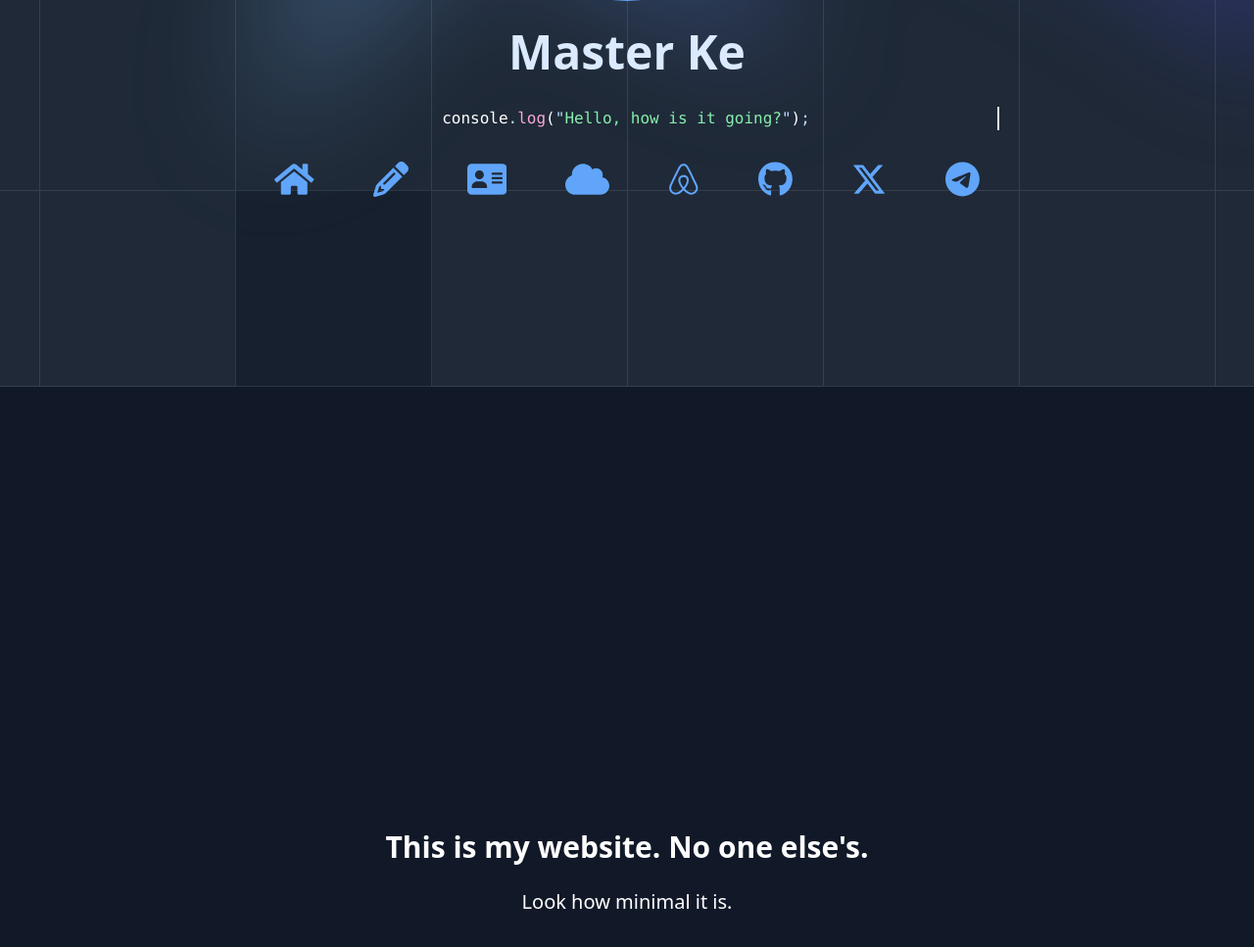
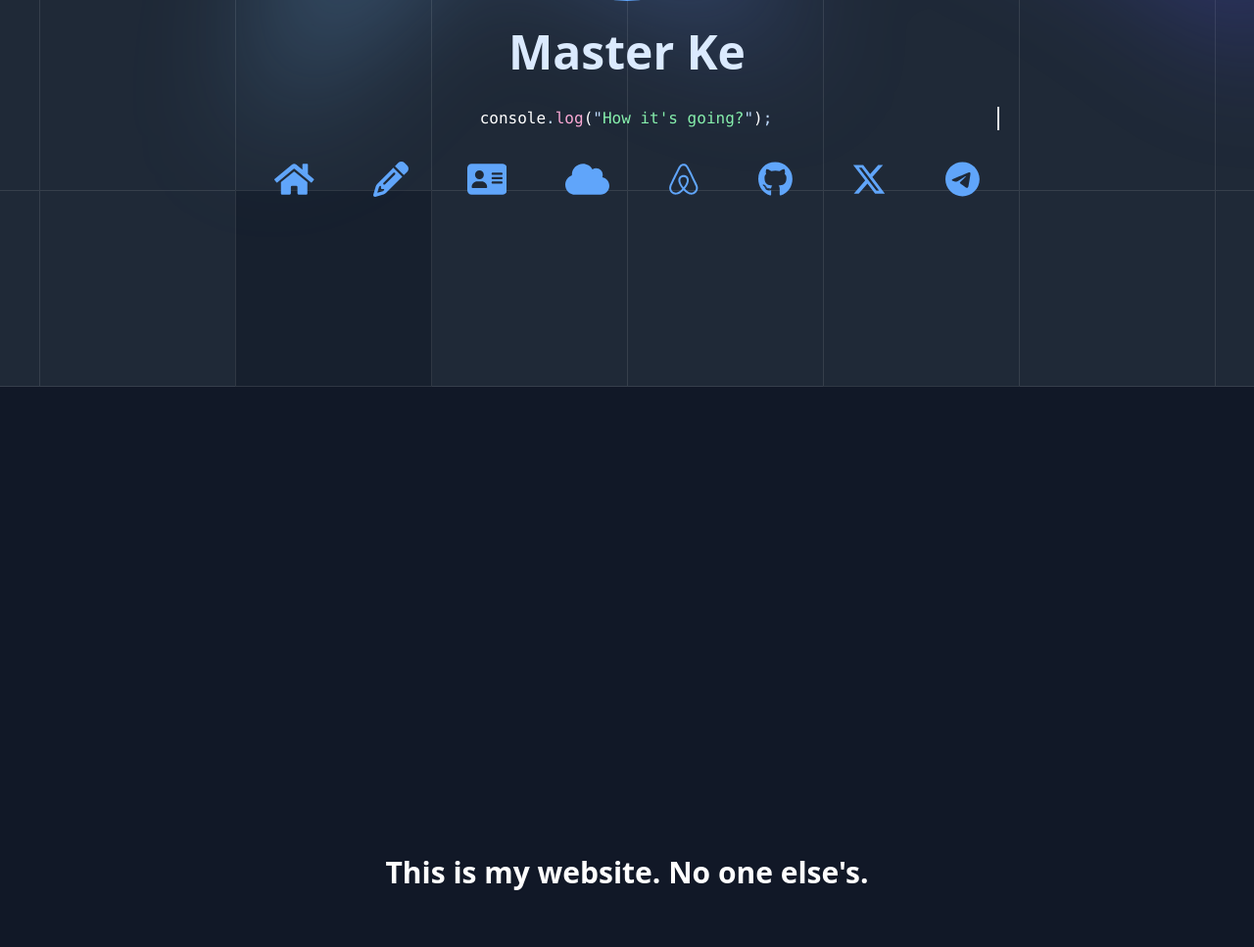
Before and after one commit to MasterKe2003/dh, a plain HTML site: page index.html in a window 1280 px wide. Shown: the part 405-1372 px from the top of the page at 98% size. Drawn offline with Linux system fonts and the light colour scheme; files whose address does not match are found by name.

Commit message:
How it's going?

```diff
--- a/index.html
+++ b/index.html
@@ -60,7 +60,7 @@
 							class="text-center font-mono mx-auto overflow-hidden animate-typing whitespace-nowrap border-r-2">
 							<span class="text-white">console</span><span class="text-blue-200">.</span><span
 								class="text-pink-300">log</span>(<span><span class="text-blue-200">"</span><span
-									class="text-green-300">Hello, how is it going?</span><span
+									class="text-green-300">How it's going?</span><span
 									class="text-blue-200">"</span></span>)<span class="text-blue-200">;</span>
 						</p>
 						<div class="flex justify-center pt-8 pb-8 icons-container">
@@ -153,7 +153,6 @@
 						<h1 class="text-3xl font-bold">
 							This is my website. No one else's.
 						</h1>
-						<h2 class="text-xl">Look how minimal it is.</h2>
 					</div>
 				</div>
 
```
